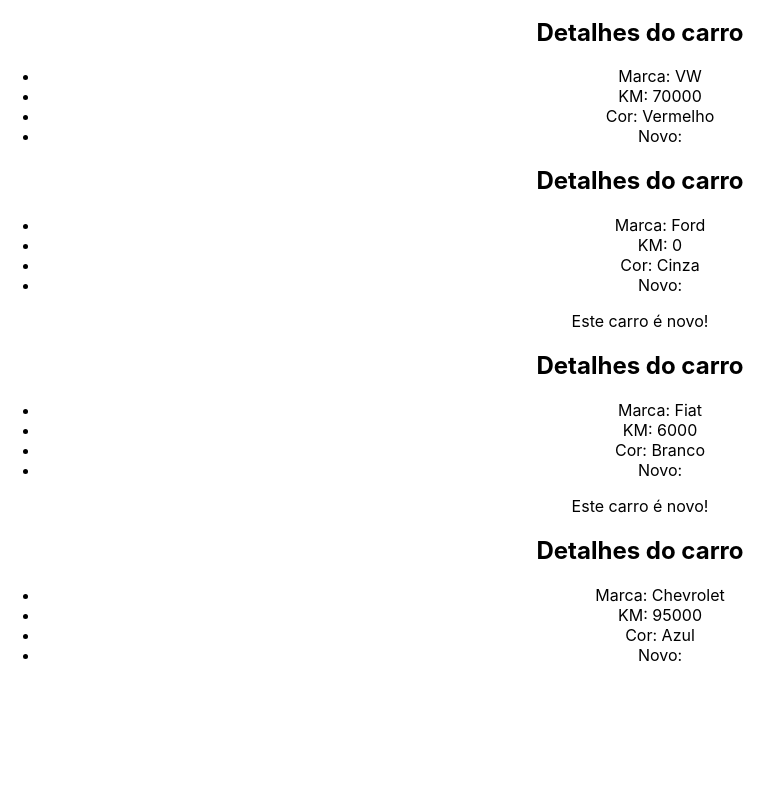
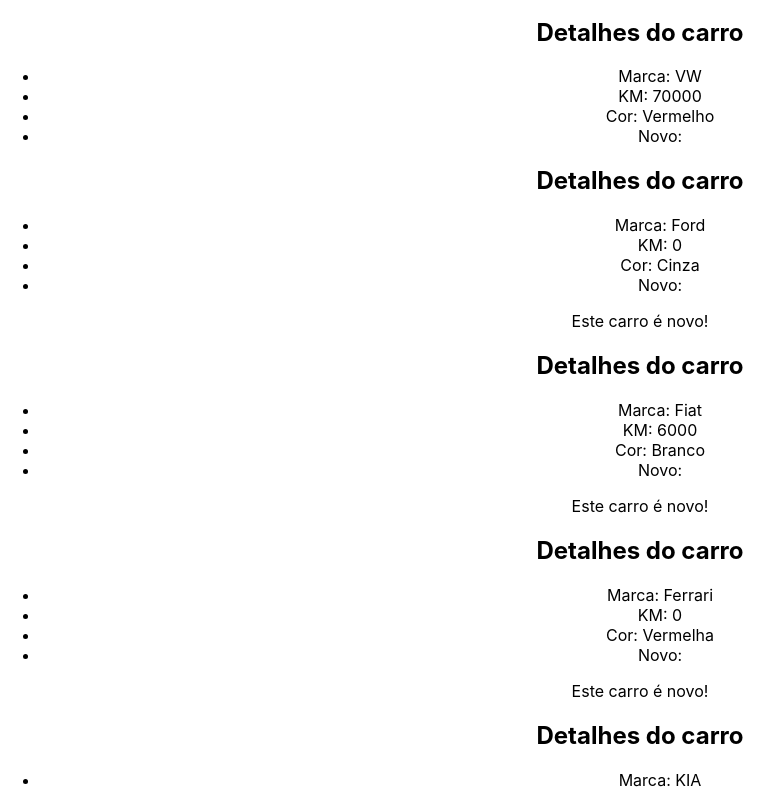
Before and after one commit to CFias/react, a React (Create React App) app in the folder 3_SECTION3/section3/: page / in a window 1280 px wide. Shown: the part 1788-2577 px from the top of the page, without its empty margins (0-783 px from the left). Before the commit the page ends 2503 px from the top, so only its background shows below. Built offline with nearby package versions, Linux system fonts and the light colour scheme.

Commit message:
Update App.js
Loop array de objetos

```diff
--- a/3_SECTION3/section3/src/App.js
+++ b/3_SECTION3/section3/src/App.js
@@ -8,8 +8,13 @@ import ShowUserName from './components/ShowUserName';
 import CarDetails from './components/CarDetails';
 
 function App() {
-  const name = "Milena";
   const userName = useState(" Cleidson Ramos ");
+
+  const cars = [
+    { id: 1, brand: "Ferrari", color: "Vermelha", km: 0, newCar: true },
+    { id: 2, brand: "KIA", color: "Verde", km: 15000, newCar: false },
+    { id: 3, brand: "Honda", color: "Prata", km: 0, newCar: true }
+  ]
 
   return (
     <div className="App">
@@ -26,14 +31,26 @@ function App() {
           <ManageData />
           <ListRender />
           <ConditionalRender />
+
           {/* props */}
           <ShowUserName name={userName} />
+
           {/* destucturing */}
           <CarDetails brand="VW" km={70000} color="Vermelho" />
+
           {/* reaproveitando */}
           <CarDetails brand="Ford" km={0} color="Cinza" newCar={true} />
           <CarDetails brand="Fiat" km={6000} color="Branco" newCar={true} />
-          <CarDetails brand="Chevrolet" km={95000} color="Azul" newCar={false} />
+
+          {/* loop em array de objetos */}
+          {cars.map((car) => (
+            <CarDetails
+            brand={car.brand}
+            color={car.color}
+            km={car.km}
+            newCar={car.newCar}
+            />
+          ))}
         </div>
     </div>
   );
```
